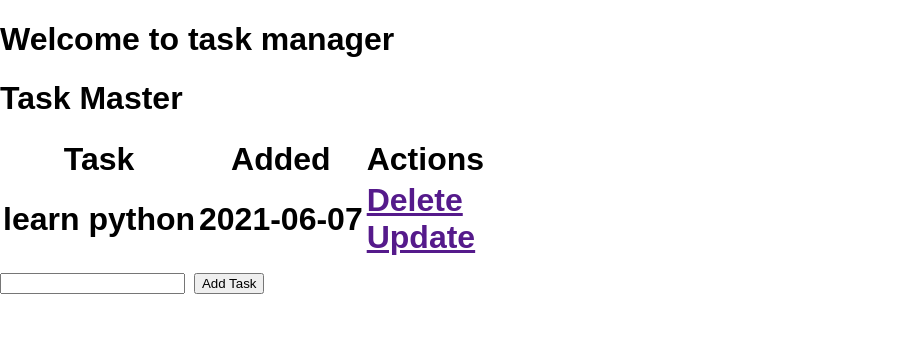
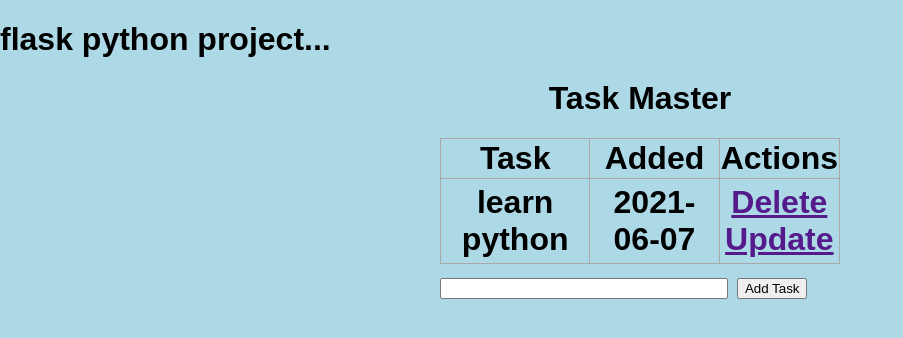
Before and after one commit to ebo-arcadia/flask-project-task-manager, a Flask app: page / in a window 1280 px wide. Shown: the top 338 px of the page, without its empty margins (0-903 px from the left). Run offline with Flask 2, Linux system fonts and the light colour scheme; data comes from the database, SQL or seed files in the repository.

Commit message:
adding css style

```diff
--- a/static/css/main.css
+++ b/static/css/main.css
@@ -1,4 +1,36 @@
-body {
+body, html {
     margin: 0;
     font-family: sans-serif;
+    background-color: lightblue;
 }
+
+.content {
+    margin: 0 auto;
+    width: 400px;
+}
+
+table, td, th {
+    border: 1px solid #aaa;
+}
+
+table {
+    border-collapse: collapse;
+    width: 100%;
+}
+
+th {
+    height: 30px;
+}
+
+td {
+    text-align: center;
+    padding: 5px;
+}
+
+.form {
+    margin-top: 20px;
+}
+
+#content {
+    width: 70%;
+}
--- a/templates/index.html
+++ b/templates/index.html
@@ -1,12 +1,12 @@
 {% extends 'base.html' %}
 
 {% block head %}
-<h1>Welcome to task manager</h1>
+<h1>flask python project...</h1>
 {% endblock %}
 
 {% block body%}
 <div class="content">
-    <h1>Task Master<h1>
+    <h1 style="text-align: center">Task Master<h1>
     <table>
         <tr>
             <th>Task</th>
```
